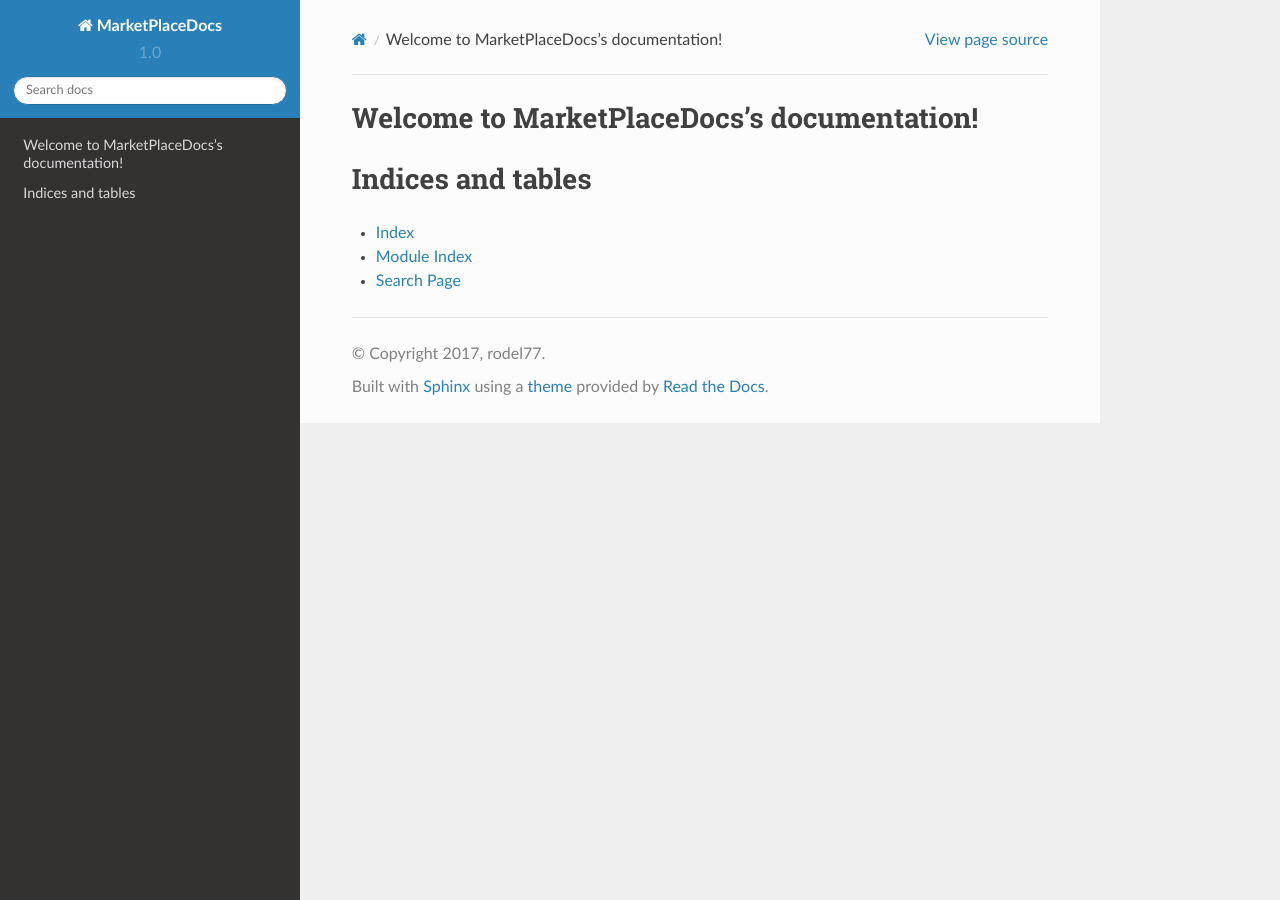
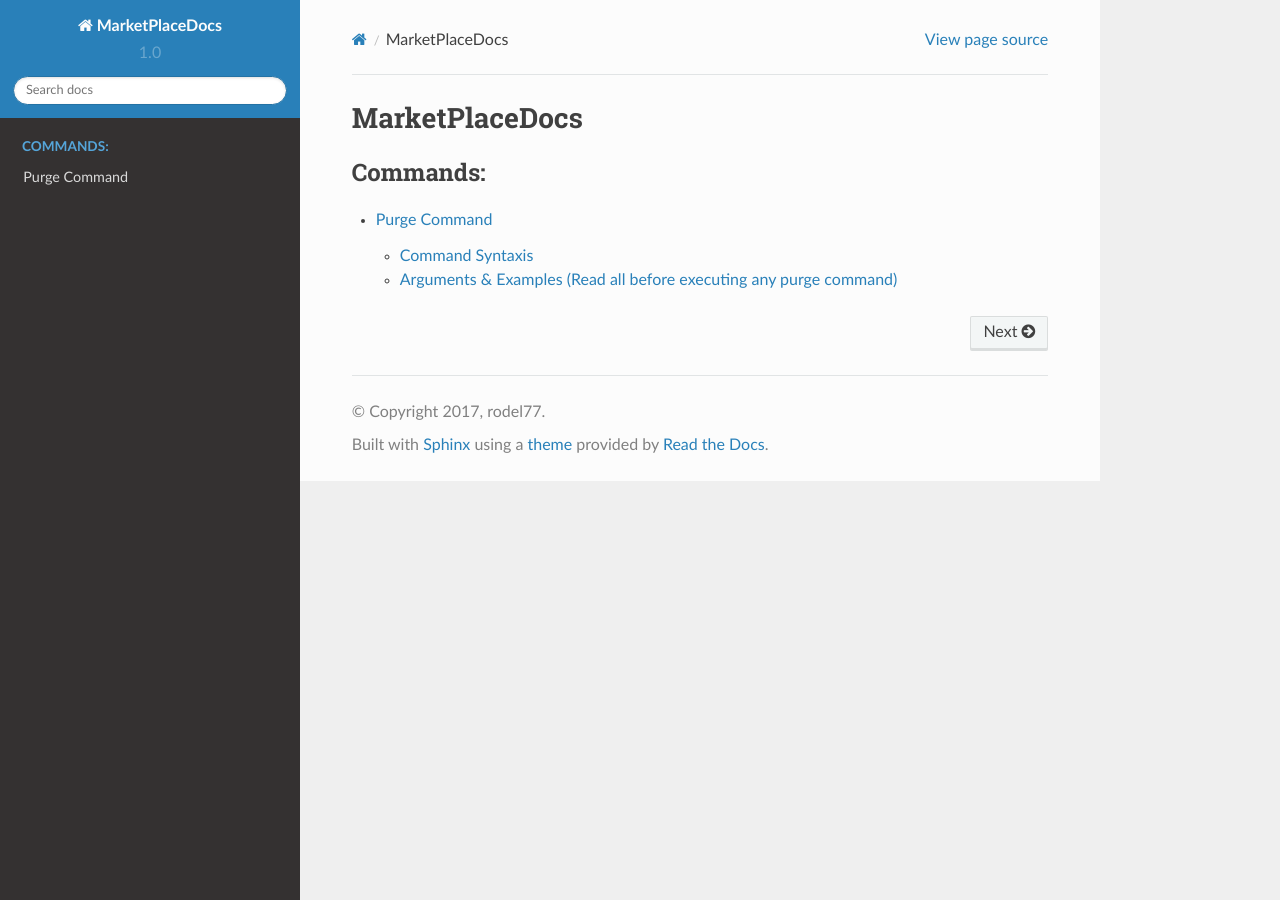
Before and after one commit to rodel77/MarketPlaceDocs, a Sphinx documentation site: the page built from source/index.rst, in a window 1280 px wide. Built offline with Sphinx 7.4.7 and the Read the Docs theme 2.0.0, drawn with Linux system fonts in a browser that asks for light colours; some of the changed lines change nothing that is shown.

Commit message:
Purge command

```diff
--- /dev/null
+++ b/source/commands/purge.rst
@@ -0,0 +1,72 @@
+=============
+Purge Command
+=============
+
+With purge commands, you can clear unused data, remove all listings of a player or remove all the listings
+
+Command Syntaxis
+================
+
+/market purge <argument-name> [argument-value]
+
+Arguments & Examples (Read all before executing any purge command)
+=========
+
+These arguments will remove ANY listing published 1 year ago
+
+``/market purge -t 360d``
+
+As you can see it says -t "Time" 360 Days you can use d (Days) h (Hours) m (Minutes) s (Seconds) and you can multiple units ex: "23d40h20m18s" or "900m" etc but notice that will make players that has items published in marketplace lose it
+
+Then you can remove only history with this command: (Items that are sold and claimed unused data, its just there to show when players search their old purchasese/sales)
+
+``/market purge -h -t 360d``
+
+Now you are clearing the history of 1 year ago
+
+.. note:: Its recommended to purge history data if you have to much players publising items or just a cheap db
+
+As well you can remove the time argument to remove all history data
+
+``/market purge -h``
+
+You can also remove all the listings in the marketplace (This will truncate the db table)
+
+``/market purge -all``
+
+Specifyng Users
+---------------
+
+To remove all data of a specific seller you can use this command:
+
+``/market purge -s rodel77``
+
+This will search the last name registered in the db but players can change the name then you can use uuid:
+
+``/market purge -s 658f236d-5ecc-49d4-b074-4161ebff9117``
+
+You can also mix this with the command showed above to delete listings of time ago
+
+``/market purge -s 658f236d-5ecc-49d4-b074-4161ebff9117 -t 306d``
+
+Or just clear the history of the player
+
+``/market purge -s 658f236d-5ecc-49d4-b074-4161ebff9117 -h``
+
+Or clear the history of 1 year ago
+
+``/market purge -s 658f236d-5ecc-49d4-b074-4161ebff9117 -h -t 306d``
+
+As well you can specify the buyer
+
+``/market purge -b <uuid or name>``
+
+And remove purchases specifyng the buyer and the seller
+
+``/market purge -b buyer -s seller``
+
+Or the history
+
+``/market purge -b buyer -s seller -h``
+
+.. note:: When you perform the command he's going to tell you what he's going to do (Any question please join in the discord support chat and ask to rodel before experimenting!)
--- a/source/index.rst
+++ b/source/index.rst
@@ -1,20 +1,9 @@
-.. MarketPlaceDocs documentation master file, created by
-   sphinx-quickstart on Wed Oct 11 01:26:00 2017.
-   You can adapt this file completely to your liking, but it should at least
-   contain the root `toctree` directive.
-
-Welcome to MarketPlaceDocs's documentation!
-===========================================
+===============
+MarketPlaceDocs
+===============
 
 .. toctree::
    :maxdepth: 2
-   :caption: Contents:
+   :caption: Commands:
 
-
-
-Indices and tables
-==================
-
-* :ref:`genindex`
-* :ref:`modindex`
-* :ref:`search`
+   commands/purge
```
